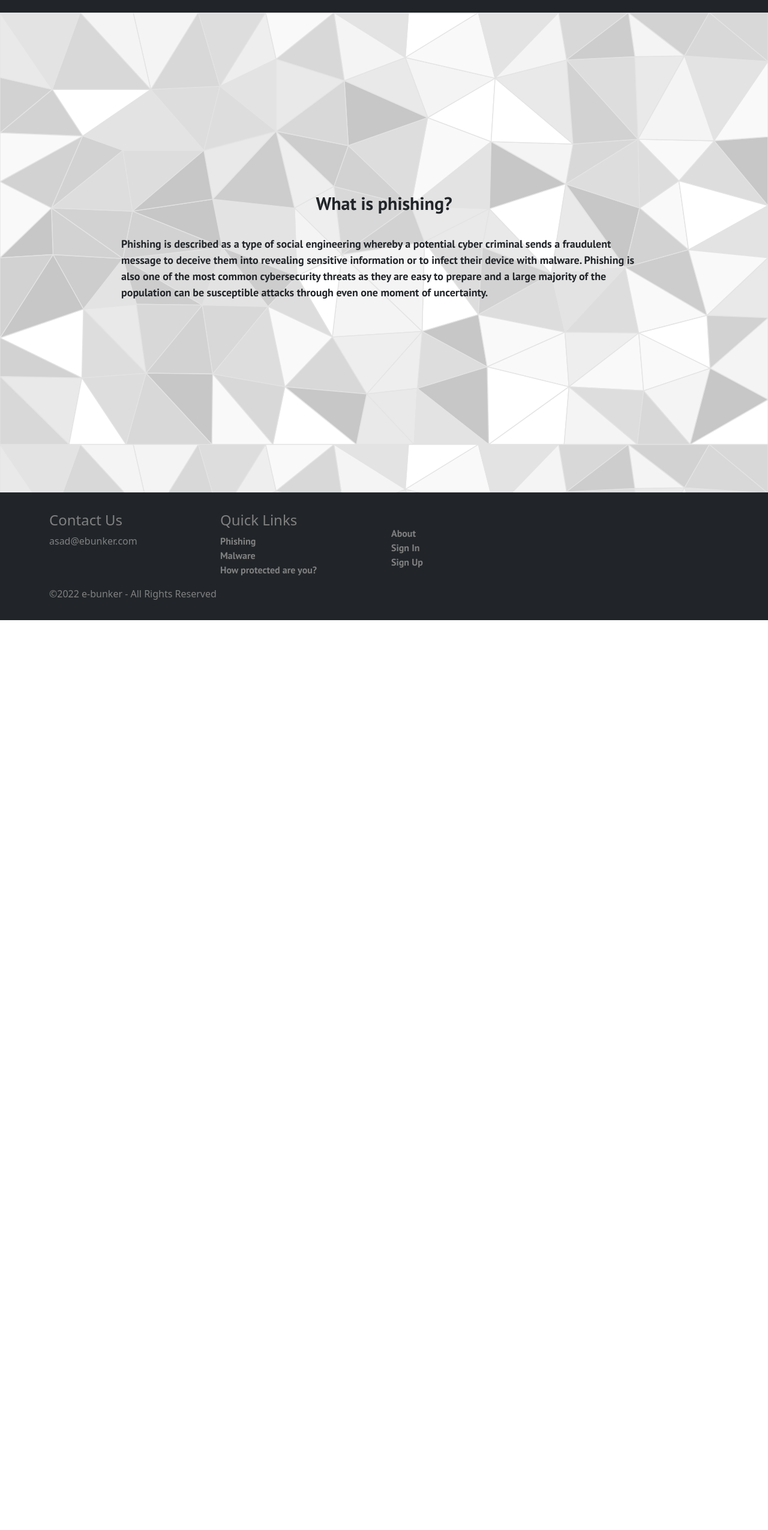
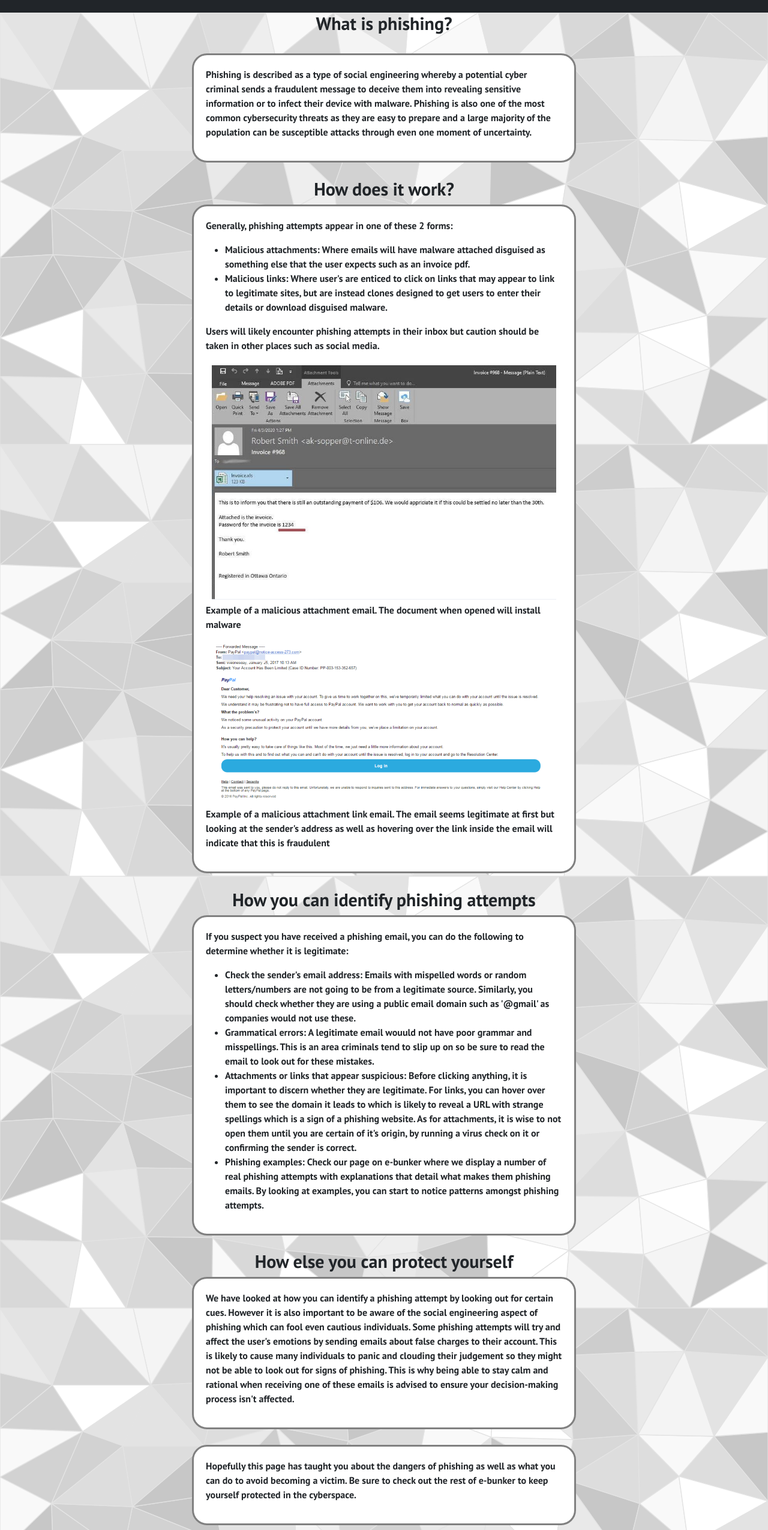
Before and after one commit to Asad99dev/E-Bunker, a React (Create React App) app in the folder frontend/: page /phishing-learn in a window 1280 px wide. Shown: the part 55-2606 px from the top of the page at 60% size. Before the commit the page ends 1089 px from the top, so only its background shows below. Built offline with nearby package versions, Linux system fonts and the light colour scheme.

Commit message:
Added content

```diff
--- a/frontend/src/App.css
+++ b/frontend/src/App.css
@@ -99,7 +99,7 @@
   margin-left: 30%;
   margin-right: 30%;
   padding: 15px;
-  border-radius: 5%;
+  border-radius: 25px;
 
 }
 
@@ -143,8 +143,8 @@ label {
 }
 
 .phishing-img {
-  height: 500px;
-  width: 1000px;
+  height: auto;
+  width: 100%;
   border-radius: 4px;
   padding: 5px 10px;
 }
@@ -158,7 +158,9 @@ label {
   margin-left: 30%;
   margin-right: 30%;
   margin-bottom: 2%;
-  border-radius: 5%;
+  border-radius: 25px;
+  width: 50%;
+  height: auto;
 }
 
 .content-container > h3 {
--- a/frontend/src/Components/ProtectedSurvey/Survey.css
+++ b/frontend/src/Components/ProtectedSurvey/Survey.css
@@ -6,10 +6,14 @@
   font-family: "PT Sans", sans-serif;
   margin-left: 25%;
   margin-right: 25%;
-  border-radius: 5%;
+  border-radius: 25px;
+  width: 50%;
+  height: auto;
 }
 
-table, th, td {
+table,
+th,
+td {
   padding: 10px;
 }
 
--- a/frontend/src/Pages/PhishingLearn.js
+++ b/frontend/src/Pages/PhishingLearn.js
@@ -9,14 +9,109 @@ function PhishingLearn() {
     <div className="pg-container">
       <h1>What is phishing?</h1>
       <br />
-      <p>
-        Phishing is described as a type of social engineering whereby a
-        potential cyber criminal sends a fraudulent message to deceive them into
-        revealing sensitive information or to infect their device with malware.
-        Phishing is also one of the most common cybersecurity threats as they
-        are easy to prepare and a large majority of the population can be
-        susceptible attacks through even one moment of uncertainty.
-      </p>
+      <div className="content-container">
+        <p>
+          Phishing is described as a type of social engineering whereby a
+          potential cyber criminal sends a fraudulent message to deceive them
+          into revealing sensitive information or to infect their device with
+          malware. Phishing is also one of the most common cybersecurity threats
+          as they are easy to prepare and a large majority of the population can
+          be susceptible attacks through even one moment of uncertainty.
+        </p>
+      </div>
+      <h1>How does it work?</h1>
+      <div className="content-container">
+        <p>Generally, phishing attempts appear in one of these 2 forms:</p>
+        <ul>
+          <li>
+            Malicious attachments: Where emails will have malware attached
+            disguised as something else that the user expects such as an invoice
+            pdf.
+          </li>
+          <li>
+            Malicious links: Where user's are enticed to click on links that may
+            appear to link to legitimate sites, but are instead clones designed
+            to get users to enter their details or download disguised malware.
+          </li>
+        </ul>
+        <p>
+          Users will likely encounter phishing attempts in their inbox but
+          caution should be taken in other places such as social media.
+        </p>
+        <figure>
+          <img src="/images/pl1.jpg" className="phishing-img" />
+          <figcaption>
+            Example of a malicious attachment email. The document when opened
+            will install malware
+          </figcaption>
+        </figure>
+        <figure>
+          <img src="/images/pl2.png" className="phishing-img" />
+          <figcaption>
+            Example of a malicious attachment link email. The email seems
+            legitimate at first but looking at the sender's address as well as
+            hovering over the link inside the email will indicate that this is
+            fraudulent
+          </figcaption>
+        </figure>
+      </div>
+      <h1>How you can identify phishing attempts</h1>
+      <div className="content-container">
+        <p>
+          If you suspect you have received a phishing email, you can do the
+          following to determine whether it is legitimate:
+        </p>
+        <ul>
+          <li>
+            Check the sender's email address: Emails with mispelled words or
+            random letters/numbers are not going to be from a legitimate source.
+            Similarly, you should check whether they are using a public email
+            domain such as '@gmail' as companies would not use these.
+          </li>
+          <li>
+            Grammatical errors: A legitimate email wouuld not have poor grammar
+            and misspellings. This is an area criminals tend to slip up on so be
+            sure to read the email to look out for these mistakes.
+          </li>
+          <li>
+            Attachments or links that appear suspicious: Before clicking
+            anything, it is important to discern whether they are legitimate.
+            For links, you can hover over them to see the domain it leads to
+            which is likely to reveal a URL with strange spellings which is a
+            sign of a phishing website. As for attachments, it is wise to not
+            open them until you are certain of it's origin, by running a virus
+            check on it or confirming the sender is correct.
+          </li>
+          <li>
+            Phishing examples: Check our page on e-bunker where we display a
+            number of real phishing attempts with explanations that detail what
+            makes them phishing emails. By looking at examples, you can start to
+            notice patterns amongst phishing attempts.
+          </li>
+        </ul>
+      </div>
+      <h1>How else you can protect yourself</h1>
+      <div className="content-container">
+        <p>
+          We have looked at how you can identify a phishing attempt by looking
+          out for certain cues. However it is also important to be aware of the
+          social engineering aspect of phishing which can fool even cautious
+          individuals. Some phishing attempts will try and affect the user's
+          emotions by sending emails about false charges to their account. This
+          is likely to cause many individuals to panic and clouding their
+          judgement so they might not be able to look out for signs of phishing.
+          This is why being able to stay calm and rational when receiving one of
+          these emails is advised to ensure your decision-making process isn't
+          affected.
+        </p>
+      </div>
+      <div className="content-container">
+        <p>
+          Hopefully this page has taught you about the dangers of phishing as
+          well as what you can do to avoid becoming a victim. Be sure to check
+          out the rest of e-bunker to keep yourself protected in the cyberspace.
+        </p>
+      </div>
     </div>
   );
 }
```
Also changed, not shown: frontend/public/images/pl1.jpg (added), frontend/public/images/pl2.png (added).
